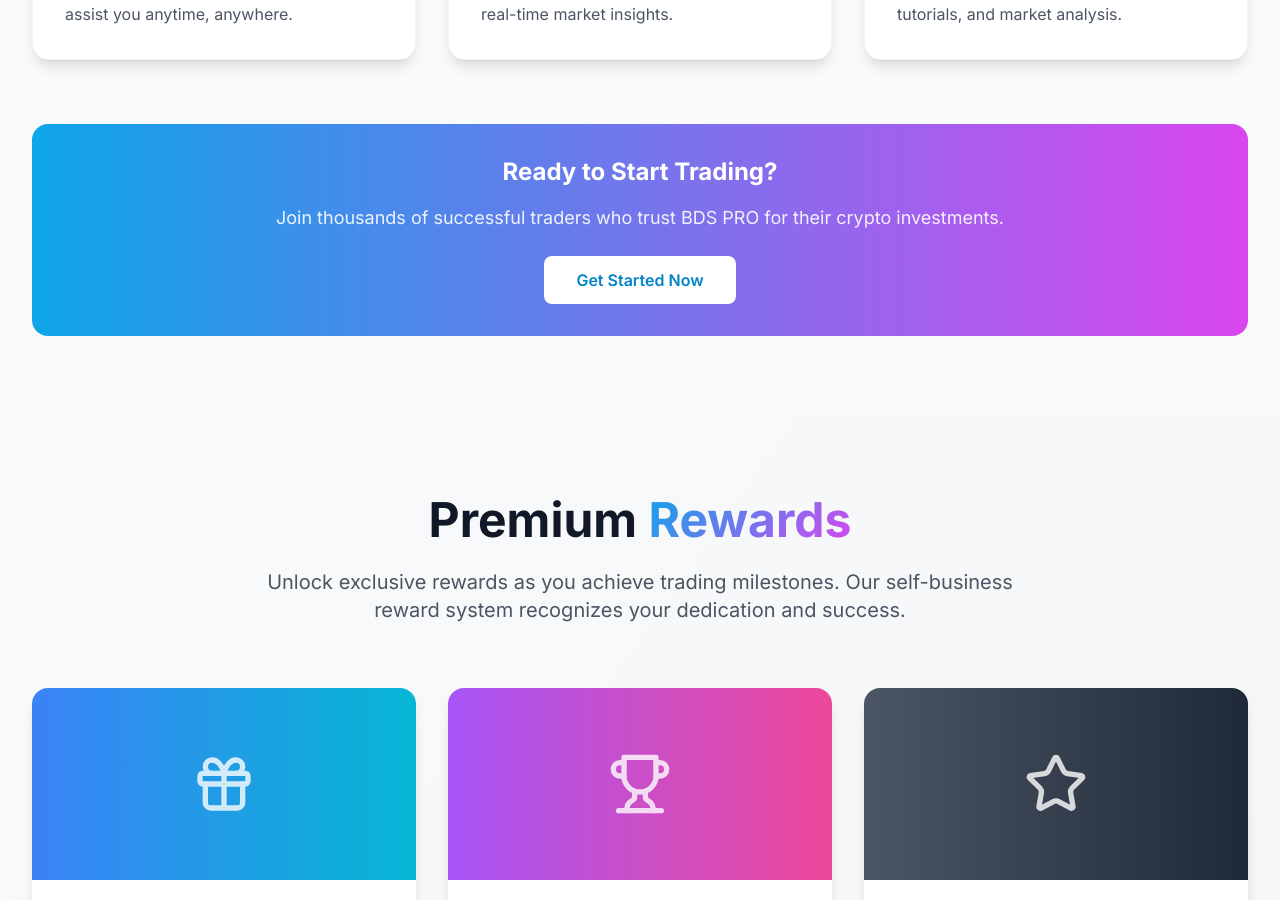
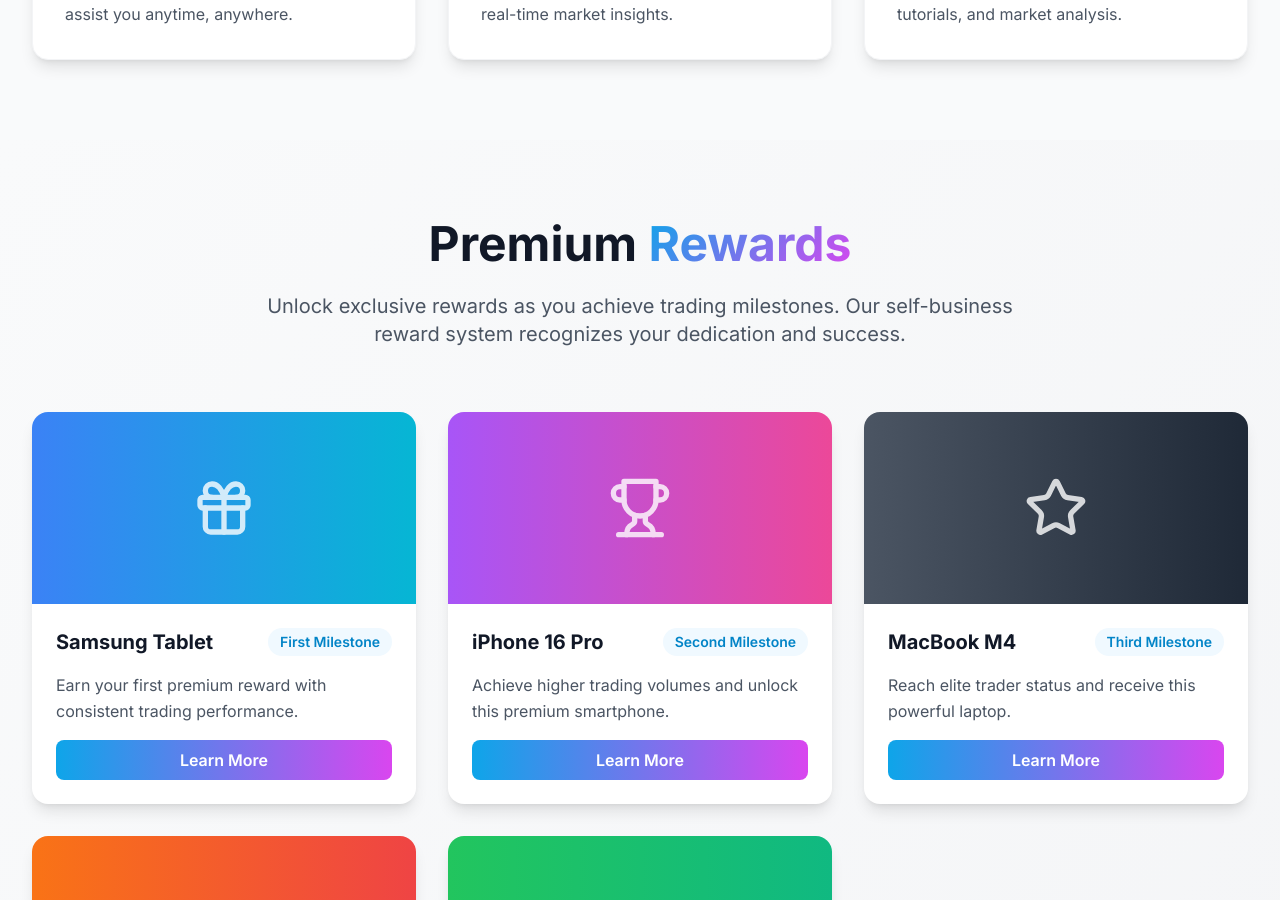
Before and after one commit to teambdspro/BDSPRO, a Next.js app: page / in a window 1280 px wide. Shown: the part 1520-2420 px from the top of the page. Built offline with nearby package versions, Linux system fonts and the light colour scheme.

Commit message:
Remove 'Ready to Start Trading?' banner from Features section

```diff
--- a/components/Features.tsx
+++ b/components/Features.tsx
@@ -88,28 +88,6 @@
           ))}
         </div>
 
-        {/* Additional Info */}
-        <motion.div
-          initial={{ opacity: 0, y: 30 }}
-          whileInView={{ opacity: 1, y: 0 }}
-          transition={{ duration: 0.8, delay: 0.6 }}
-          viewport={{ once: true }}
-          className="mt-16 text-center"
-        >
-          <div className="bg-gradient-to-r from-primary-500 to-secondary-500 rounded-2xl p-8 text-white">
-            <h3 className="text-2xl font-bold mb-4">Ready to Start Trading?</h3>
-            <p className="text-lg mb-6 opacity-90">
-              Join thousands of successful traders who trust BDS PRO for their crypto investments.
-            </p>
-            <motion.button
-              whileHover={{ scale: 1.05 }}
-              whileTap={{ scale: 0.95 }}
-              className="bg-white text-primary-600 font-semibold py-3 px-8 rounded-lg hover:bg-gray-100 transition-colors duration-200"
-            >
-              Get Started Now
-            </motion.button>
-          </div>
-        </motion.div>
       </div>
     </section>
   );
```
